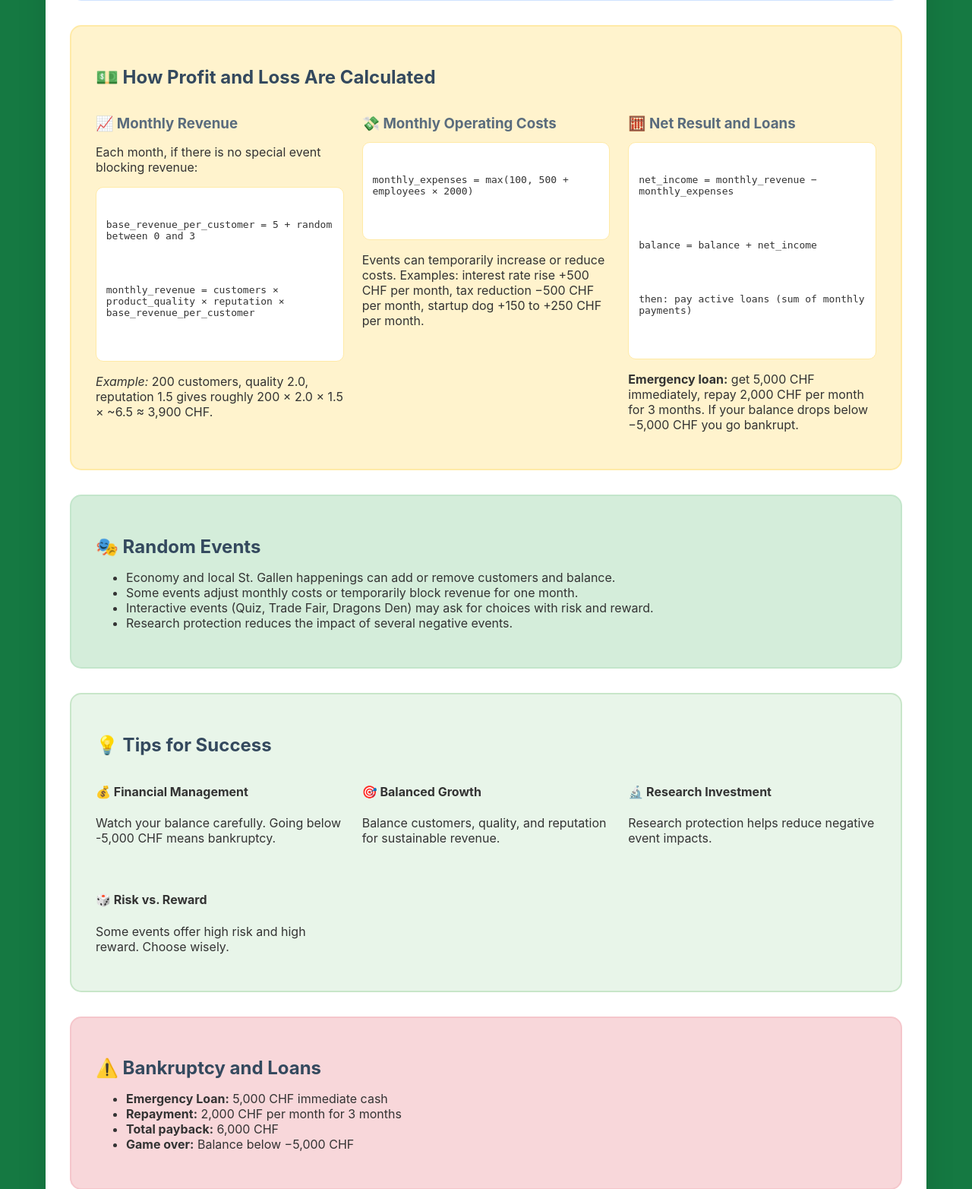
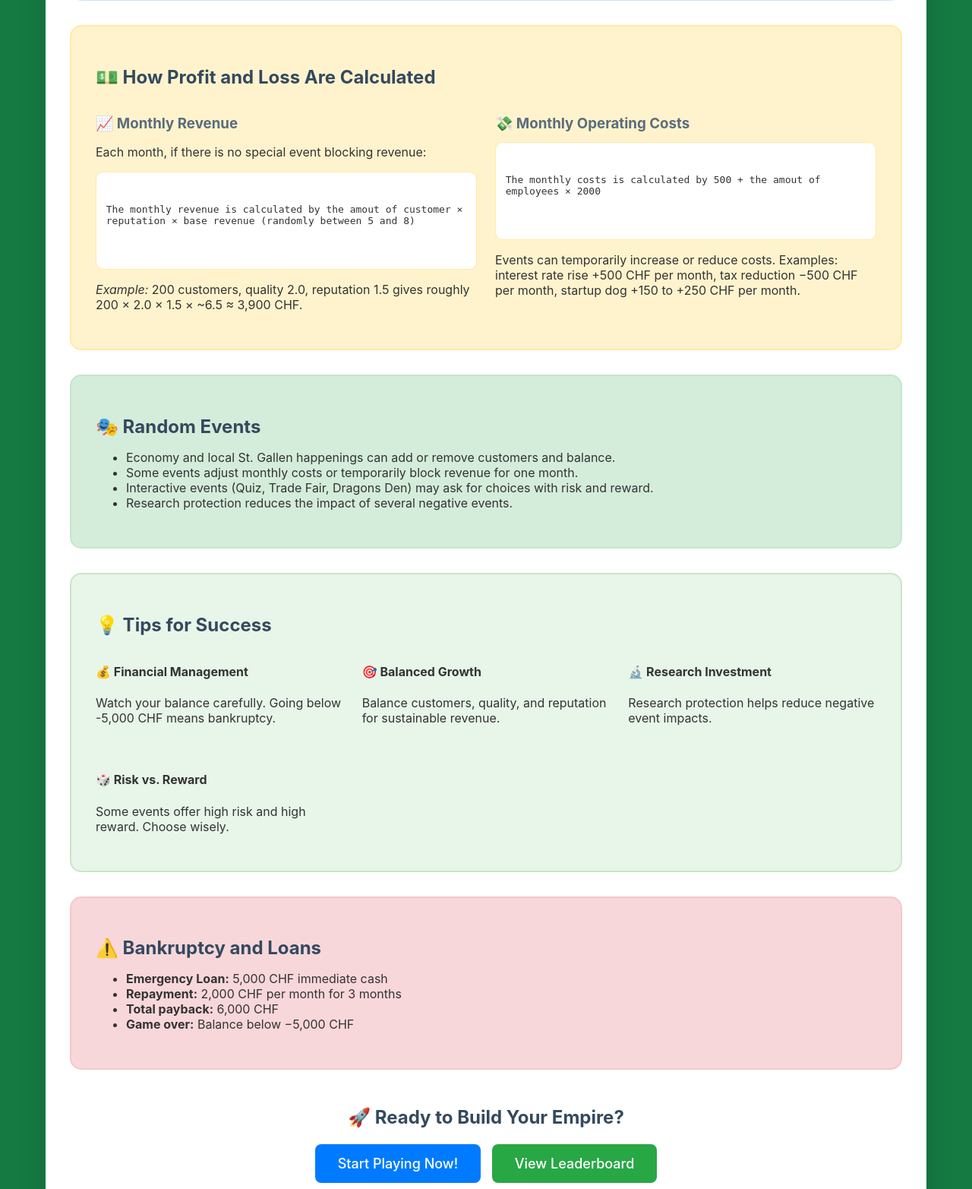
Before and after one commit to SIavikman/st-gallen-startup-tycoon, a Flask app: page /about in a window 1280 px wide. Shown: the part 1241-2806 px from the top of the page at 76% size. Run offline with Flask 3, Linux system fonts and the light colour scheme.

Commit message:
Update about.html

```diff
--- a/startup-tycoon-web/templates/about.html
+++ b/startup-tycoon-web/templates/about.html
@@ -90,8 +90,7 @@
       <h3>📈 Monthly Revenue</h3>
       <p>Each month, if there is no special event blocking revenue:</p>
       <pre style="white-space:pre-wrap; background:#fff; border-radius:10px; padding:0.8rem; border:1px solid #ffeaa7;">
-      <p>base_revenue_per_customer = 5 + random between 0 and 3</p>
-      <p>monthly_revenue = customers × product_quality × reputation × base_revenue_per_customer</p>
+      <p>The monthly revenue is calculated by the amout of customer × reputation × base revenue (randomly between 5 and 8)</p>
       </pre>
       <p><em>Example:</em> 200 customers, quality 2.0, reputation 1.5 gives roughly 200 × 2.0 × 1.5 × ~6.5 ≈ 3,900 CHF.</p>
     </div>
@@ -99,19 +98,9 @@
     <div>
       <h3>💸 Monthly Operating Costs</h3>
       <pre style="white-space:pre-wrap; background:#fff; border-radius:10px; padding:0.8rem; border:1px solid #ffeaa7;">
-      <p>monthly_expenses = max(100, 500 + employees × 2000)</p>
+      <p>The monthly costs is calculated by 500 + the amout of employees × 2000</p>
       </pre>
       <p>Events can temporarily increase or reduce costs. Examples: interest rate rise +500 CHF per month, tax reduction −500 CHF per month, startup dog +150 to +250 CHF per month.</p>
-    </div>
-
-    <div>
-      <h3>🧮 Net Result and Loans</h3>
-      <pre style="white-space:pre-wrap; background:#fff; border-radius:10px; padding:0.8rem; border:1px solid #ffeaa7;">
-      <p>net_income = monthly_revenue − monthly_expenses</p>
-      <p>balance = balance + net_income</p>
-      <p>then: pay active loans (sum of monthly payments)</p>
-      </pre>
-      <p><strong>Emergency loan:</strong> get 5,000 CHF immediately, repay 2,000 CHF per month for 3 months. If your balance drops below −5,000 CHF you go bankrupt.</p>
     </div>
   </div>
 </div>
```
